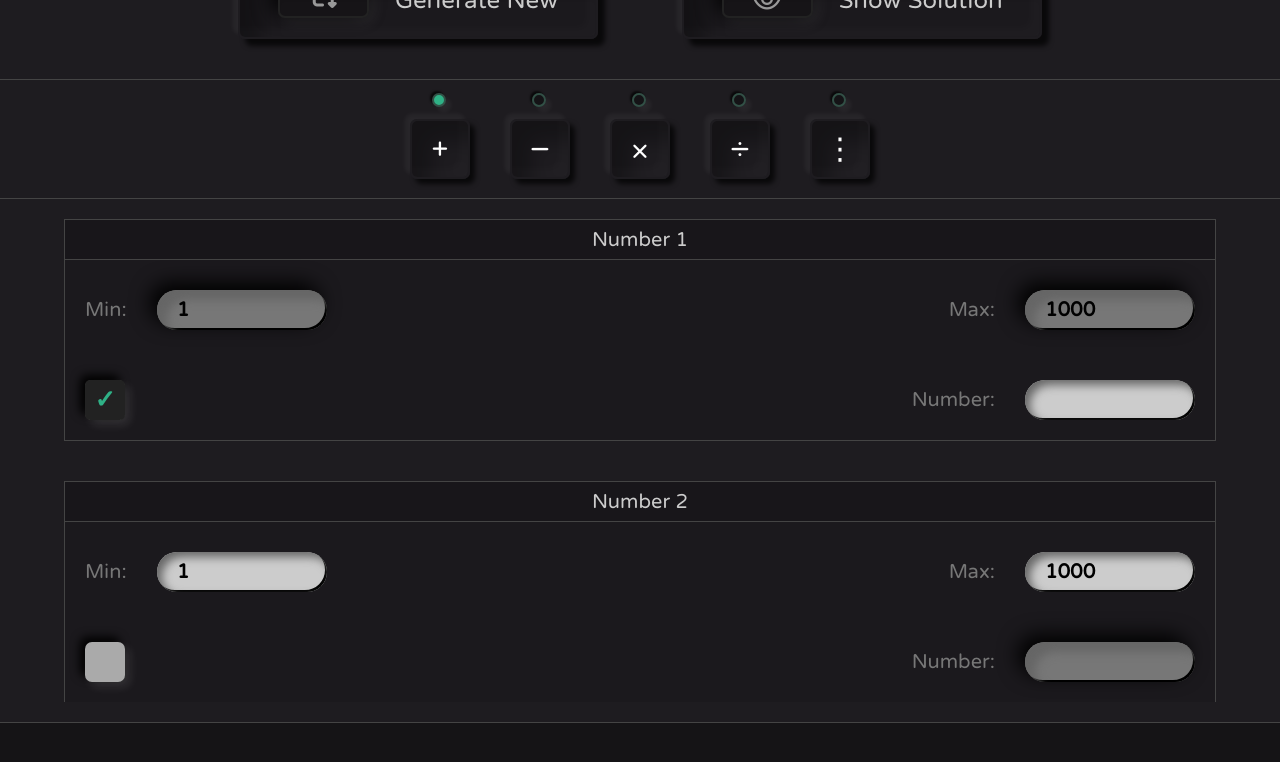
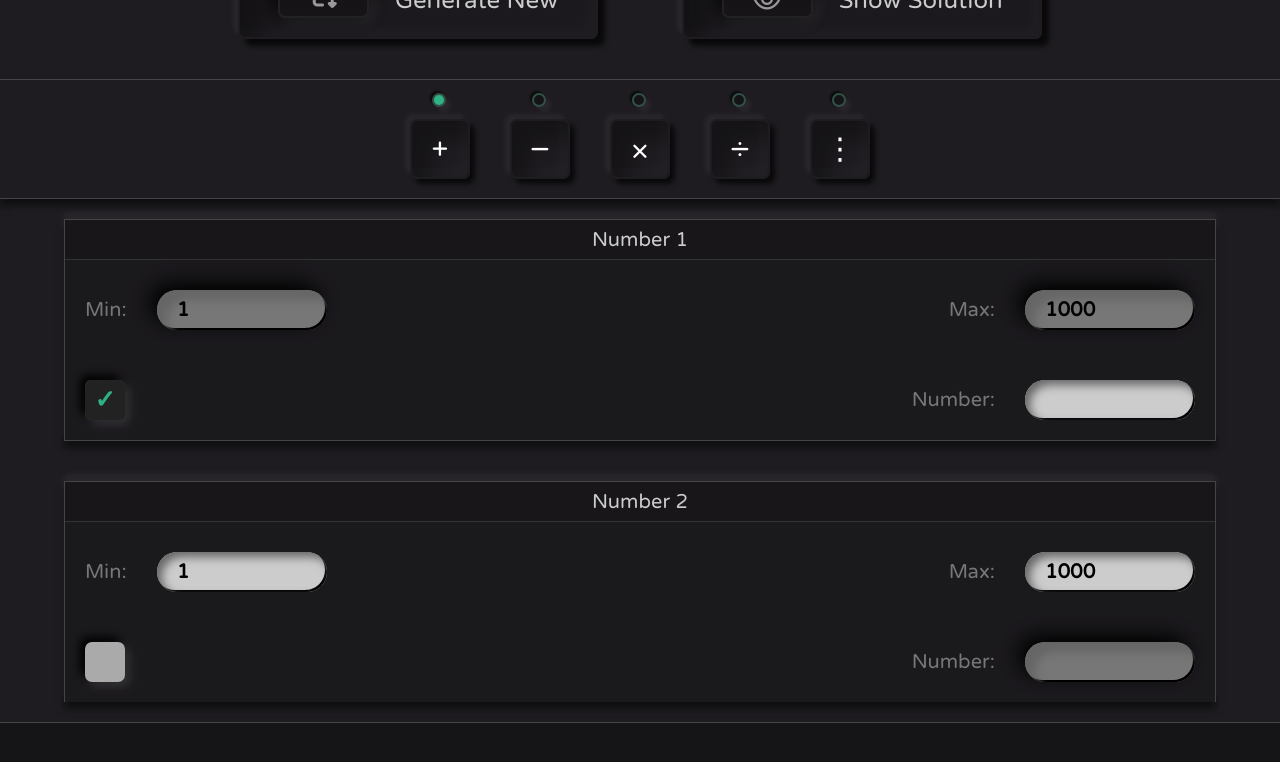
Before and after one commit to tschiboka/Maths-Gym, a plain HTML site: page index.html in a window 1280 px wide. Both pictures are taken after a click on the checkbox 105 px from the left and 1001 px from the top of the page. Shown: the part 601-1363 px from the top of the page. Drawn offline with Linux system fonts and the light colour scheme.

Commit message:
Add Dark Theme Neumorphic Shadows to Side Menu, and Toggle Number Box Input Titles

```diff
--- a/frontend/scripts/menu.js
+++ b/frontend/scripts/menu.js
@@ -48,12 +48,30 @@ function createNumberBox(min, max, active = true) {
     numberCheckbox_DOM.type = "checkbox";
     numberInput_DOM.disabled = "disabled";
 
+    // Default Titles
+    const rangeNumber = numberBoxId.match(/\d+/)[0];
+    minInput_DOM.title = `Set Minimum for Range ${ rangeNumber } (Inclusive)`;
+    maxInput_DOM.title = `Set Maximum for Range ${ rangeNumber } (Inclusive)`;
+
+    const defaultTitle = `Select Checkbox to Enable Fixed Numbers`;
+    numberInput_DOM.title = defaultTitle;
+    numberCheckbox_DOM.title = defaultTitle;
+
     // Add Event Listeners
     numberCheckbox_DOM.addEventListener("click", () => {
-        const checked = numberCheckbox_DOM.checked;
-        numberInput_DOM.disabled = !checked;
-        minInput_DOM.disabled = checked;
-        maxInput_DOM.disabled = checked;
+        // Toggle Number Box Inputs Disabled
+        const enabled = numberCheckbox_DOM.checked;
+        numberInput_DOM.disabled = !enabled;
+        minInput_DOM.disabled = enabled;
+        maxInput_DOM.disabled = enabled;
+
+        // Reset Titles
+        minInput_DOM.title = enabled ? "Number Range is Disabled" : `Set Minimum for Range ${ rangeNumber } (Inclusive)`;
+        maxInput_DOM.title = enabled ? "Number Range is Disabled" : `Set Maximum for Range ${ rangeNumber } (Inclusive)`;
+
+        const newTitle = `${ enabled ? "Deselect" : "Select" } Checkbox to ${ enabled ? "Disable" : "Enable"} Fixed Numbers`;
+        numberInput_DOM.title = newTitle;
+        numberCheckbox_DOM.title = newTitle;
     });
 }
 
--- a/frontend/style/menu.css
+++ b/frontend/style/menu.css
@@ -2,6 +2,8 @@ aside#settings {
     width: 30%;
     height: 80vh;
     border-left: 1px solid #444;
+    overflow: auto;
+    max-height: 85vh;
 }
 
 body.light aside#settings {
@@ -14,6 +16,8 @@ aside > .operations {
     justify-content: space-between;
     border-bottom: 1px solid #444;
     overflow-x: auto;
+    border-bottom: 1px solid #333;
+    box-shadow: 0 -5px 5px rgba(255, 255, 255, 0.05), 0 7px 7px rgba(0, 0, 0, 0.5);
 }
 
 body.light aside > .operations {
@@ -136,18 +140,17 @@ body.light label.checkbox-container input:checked ~ .checkmark {
     background-color: #49dde9;
 }
 
-aside {
-    overflow: auto;
-    max-height: 85vh;
-}
+/* SETTING OPTIONS */
 
 aside #settings__options {
+    min-width: 100%;
+    padding: 10px 0 0 0;
     display: flex;
     flex-direction: column;
     justify-content: center;
     align-items: center;
-    min-width: 100%;
-    border-bottom: 1px solid #444;
+    border-bottom: 1px solid #333;
+    box-shadow: 0 7px 7px rgba(0, 0, 0, 0.5);
 }
 
 body.light aside #settings__options {
@@ -222,8 +225,11 @@ body.light aside #settings__options span {
 
 .numberbox {
     width: 100%;
+    margin: 30px 0;
     background-color: rgba(0, 0, 0, 0.1);
-    border-bottom: 1px solid #444;
+    border-top: 1px solid #333;
+    border-bottom: 1px solid #333;
+    box-shadow: 0 -7px 7px rgba(255, 255, 255, 0.05), 0 7px 7px rgba(0, 0, 0, 0.5);
 }
 
 body.light .numberbox {
@@ -243,7 +249,7 @@ h2.numberbox__title {
     font-size: 20px;
     color: #ccc;
     background-color: rgba(0, 0, 0, 0.1);
-    border-bottom: 1px solid #444;
+    border-bottom: 1px solid #333;
 }
 
 body.light h2.numberbox__title {
```
